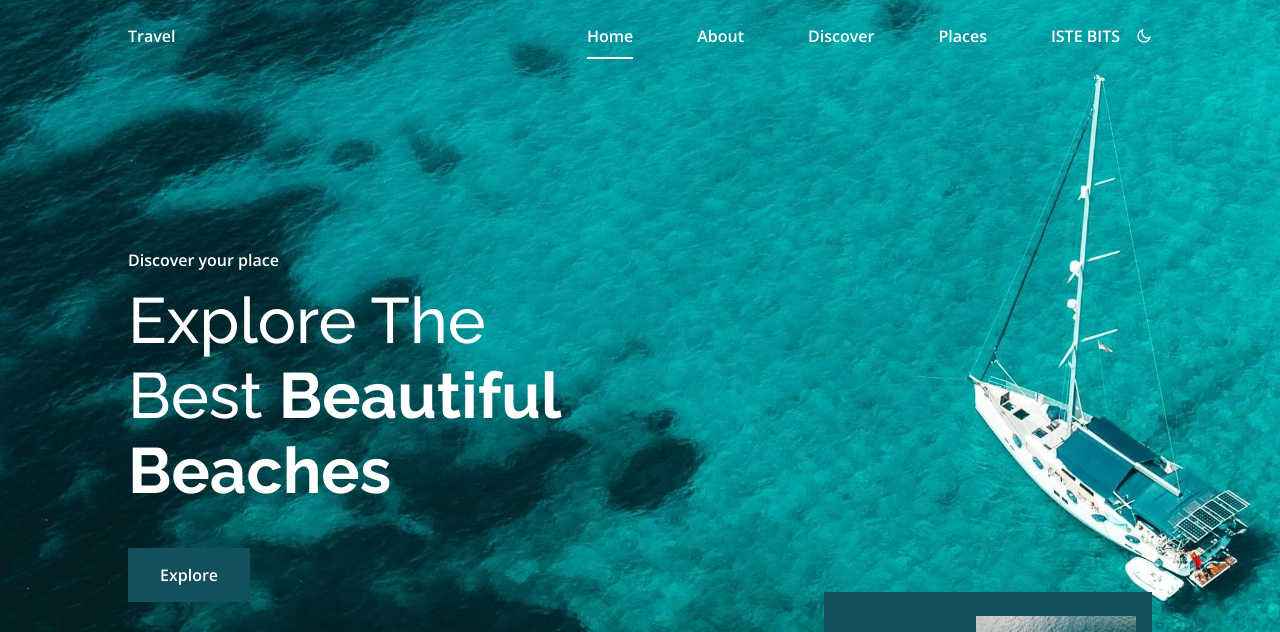
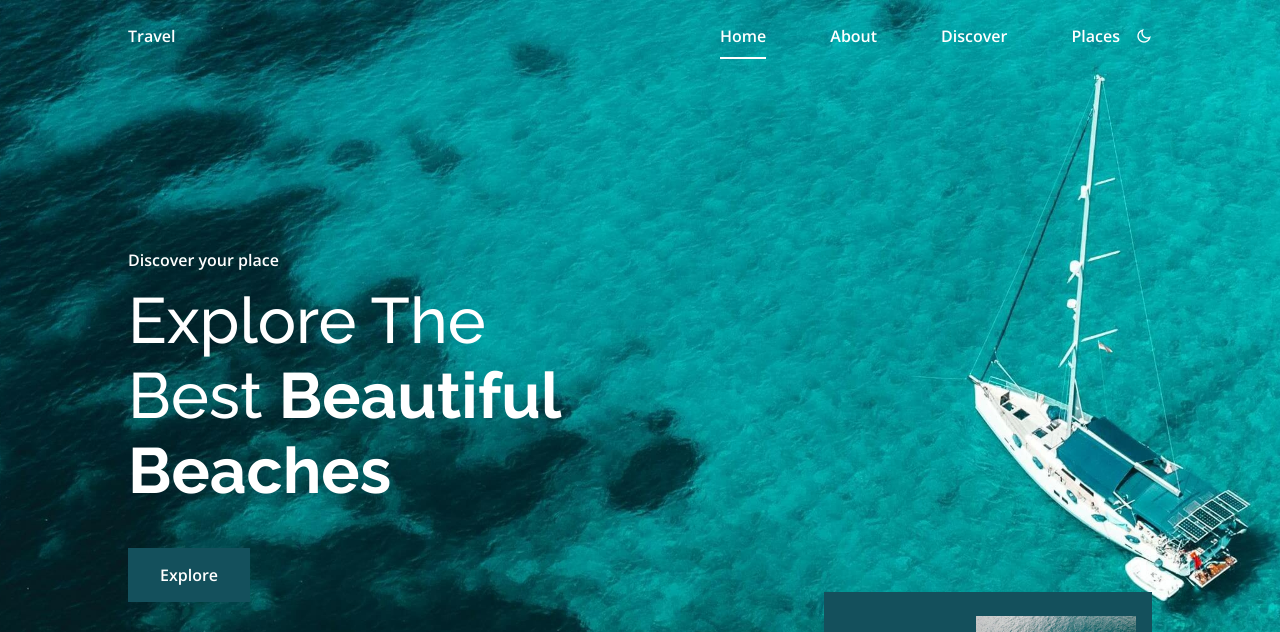
Before and after one commit to cunningbait1Gourav/project, a plain HTML site: page index.html in a window 1280 px wide. Shown: the top 632 px of the page. Drawn offline with nearby package versions, Linux system fonts and the light colour scheme.

Commit message:
Update index.html
Changed 1nce

```diff
--- a/index.html
+++ b/index.html
@@ -27,9 +27,7 @@
                         <li class="nav__item">
                             <a href="#place" class="nav__link">Places</a>
                         </li>
-                        <li class="nav__item">
-                            <a href="#place" class="nav__link">ISTE BITS</a>
-                        </li>
+
                     </ul>
 
                     <div class="nav__dark">
```
